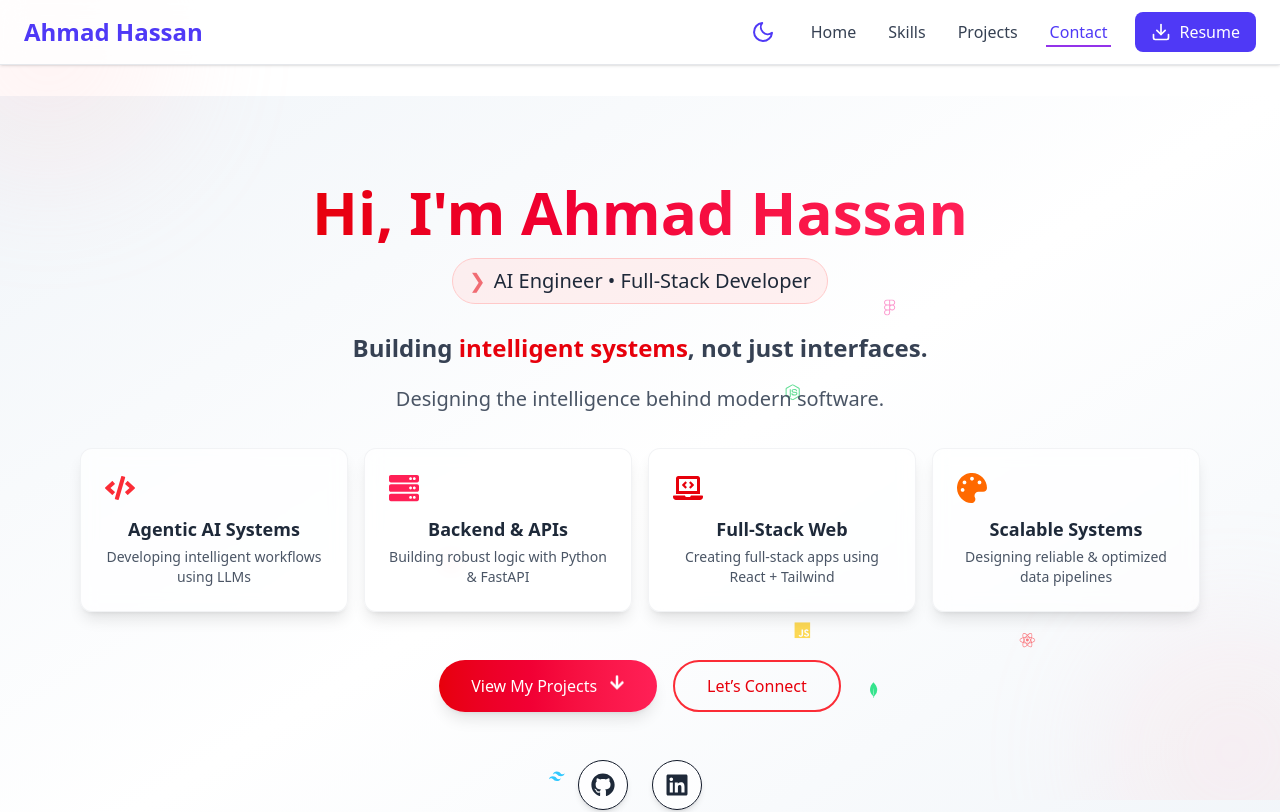
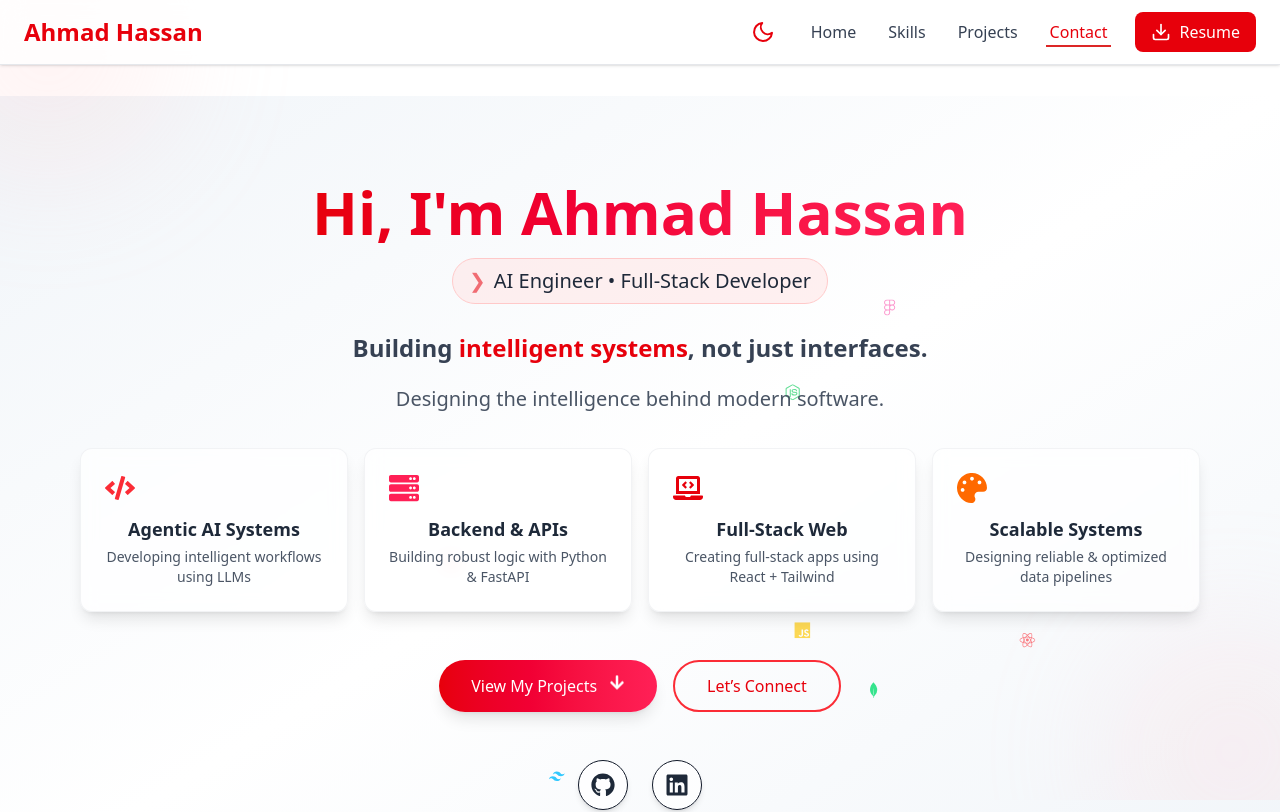
Before and after one commit to thisisahmad24/Ahmad-s-Portfolio, a React (Vite) app: page / in a window 1280 px wide. Shown: the top 812 px of the page. Built offline with nearby package versions, Linux system fonts and the light colour scheme.

Commit message:
Finalize malware theme in Navbar and ContactFooter

```diff
--- a/src/components/Navbar.jsx
+++ b/src/components/Navbar.jsx
@@ -56,7 +56,7 @@ const Navbar = React.memo(() => {
 
   const linkHover = {
     scale: 1.1,
-    color: isDark ? "#a78bfa" : "#9333EA",
+    color: isDark ? "#f87171" : "#dc2626",
     transition: { type: "spring", stiffness: 400, damping: 10 },
   };
 
@@ -76,7 +76,7 @@ const Navbar = React.memo(() => {
       animate="animate"
       className={`fixed w-full z-50 backdrop-blur-md ${
         isDark
-          ? "bg-gray-900/80 border-gray-700"
+          ? "bg-zinc-950/80 border-gray-700"
           : "bg-white/80 border-gray-200"
       } border-b ${scrolled ? "shadow-lg" : "shadow-sm"}`}
       aria-label="Main navigation"
@@ -95,7 +95,7 @@ const Navbar = React.memo(() => {
               closeNav();
             }}
             className={`text-xl md:text-2xl font-extrabold ${
-              isDark ? "text-purple-400" : "text-indigo-600"
+              isDark ? "text-red-400" : "text-red-600"
             } cursor-pointer`}
           >
             Ahmad Hassan
@@ -108,13 +108,13 @@ const Navbar = React.memo(() => {
             onClick={toggleTheme}
             whileHover={{ scale: 1.1 }}
             whileTap={{ scale: 0.9 }}
-            className="p-2 rounded-full focus:outline-none focus:ring-2 focus:ring-offset-2 focus:ring-purple-500"
+            className="p-2 rounded-full focus:outline-none focus:ring-2 focus:ring-offset-2 focus:ring-red-500"
             aria-label={`Switch to ${isDark ? "light" : "dark"} mode`}
           >
             {isDark ? (
-              <FiSun className="w-5 h-5 md:w-6 md:h-6 text-purple-400" />
+              <FiSun className="w-5 h-5 md:w-6 md:h-6 text-red-400" />
             ) : (
-              <FiMoon className="w-5 h-5 md:w-6 md:h-6 text-indigo-600" />
+              <FiMoon className="w-5 h-5 md:w-6 md:h-6 text-red-600" />
             )}
           </motion.button>
 
@@ -134,8 +134,8 @@ const Navbar = React.memo(() => {
                   } font-medium pb-1 px-1 ${
                     activeLink === link.to
                       ? isDark
-                        ? "text-purple-400"
-                        : "text-indigo-600"
+                        ? "text-red-400"
+                        : "text-red-600"
                       : ""
                   }`}
                 >
@@ -143,7 +143,7 @@ const Navbar = React.memo(() => {
                   <motion.span
                     layoutId="underline"
                     className="absolute left-0 bottom-0 h-0.5"
-                    style={{ backgroundColor: isDark ? "#a78bfa" : "#9333EA" }}
+                    style={{ backgroundColor: isDark ? "#f87171" : "#dc2626" }}
                     initial={false}
                     animate={{ width: activeLink === link.to ? "100%" : "0%" }}
                     transition={{ duration: 0.3, type: "spring" }}
@@ -159,16 +159,16 @@ const Navbar = React.memo(() => {
               whileHover={{
                 scale: 1.05,
                 boxShadow: isDark
-                  ? "0 0 8px rgba(167,139,250,0.5)"
-                  : "0 0 8px rgba(30,64,175,0.5)",
+                  ? "0 0 8px rgba(248,113,113,0.5)"
+                  : "0 0 8px rgba(220,38,38,0.5)",
               }}
               whileTap={{ scale: 0.95 }}
               className={`flex items-center gap-2 px-4 py-2 ${
                 isDark
-                  ? "bg-purple-600 hover:bg-purple-700 text-white"
-                  : "bg-indigo-600 hover:bg-indigo-700 text-white"
+                  ? "bg-red-600 hover:bg-red-700 text-white"
+                  : "bg-red-600 hover:bg-red-700 text-white"
               } rounded-lg transition-colors focus:outline-none focus:ring-2 focus:ring-offset-2 ${
-                isDark ? "focus:ring-purple-500" : "focus:ring-indigo-500"
+                isDark ? "focus:ring-red-500" : "focus:ring-red-500"
               }`}
             >
               <FiDownload className="w-4 h-4 md:w-5 md:h-5" />
@@ -181,7 +181,7 @@ const Navbar = React.memo(() => {
             onClick={toggleNav}
             whileHover={{ scale: 1.1 }}
             whileTap={{ scale: 0.9 }}
-            className="md:hidden p-2 focus:outline-none focus:ring-2 focus:ring-offset-2 focus:ring-purple-500 rounded-full"
+            className="md:hidden p-2 focus:outline-none focus:ring-2 focus:ring-offset-2 focus:ring-red-500 rounded-full"
           >
             {navOpen ? (
               <HiOutlineX
@@ -212,7 +212,7 @@ const Navbar = React.memo(() => {
             }}
             exit={{ height: 0, opacity: 0, transition: { duration: 0.2 } }}
             className={`md:hidden backdrop-blur-sm overflow-hidden ${
-              isDark ? "bg-gray-900/95" : "bg-white/95"
+              isDark ? "bg-zinc-950/95" : "bg-white/95"
             }`}
           >
             <div className="flex flex-col px-4 pt-2 pb-4 space-y-2">
@@ -237,8 +237,8 @@ const Navbar = React.memo(() => {
                     className={`block py-2 text-base font-medium ${
                       activeLink === link.to
                         ? isDark
-                          ? "text-purple-400"
-                          : "text-indigo-600"
+                          ? "text-red-400"
+                          : "text-red-600"
                         : isDark
                         ? "text-gray-300"
                         : "text-gray-700"
@@ -259,8 +259,8 @@ const Navbar = React.memo(() => {
                 animate="animate"
                 className={`mt-1 flex items-center justify-center gap-2 text-base font-medium px-4 py-2 rounded-lg ${
                   isDark
-                    ? "bg-purple-600 hover:bg-purple-700 text-white"
-                    : "bg-indigo-600 hover:bg-indigo-700 text-white"
+                    ? "bg-red-600 hover:bg-red-700 text-white"
+                    : "bg-red-600 hover:bg-red-700 text-white"
                 }`}
                 onClick={closeNav}
               >
```
Also changed, not shown: src/components/ContactFooter.jsx (+20 -20 lines).
